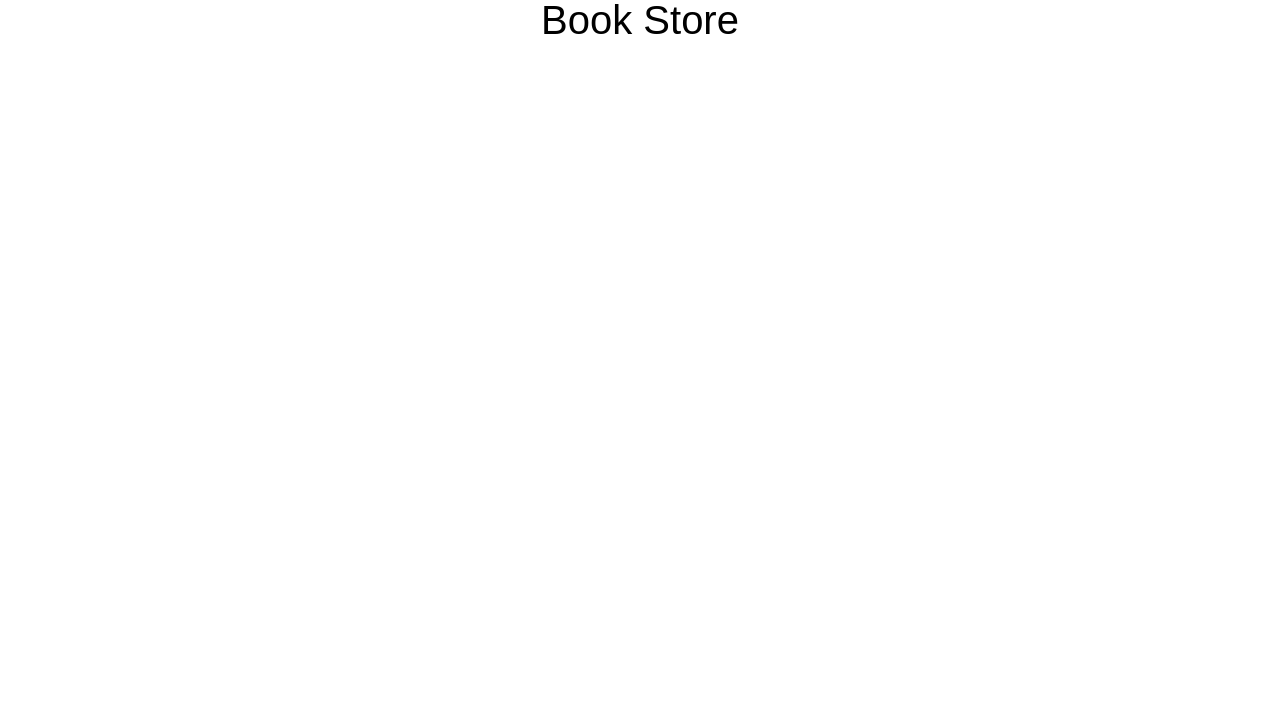
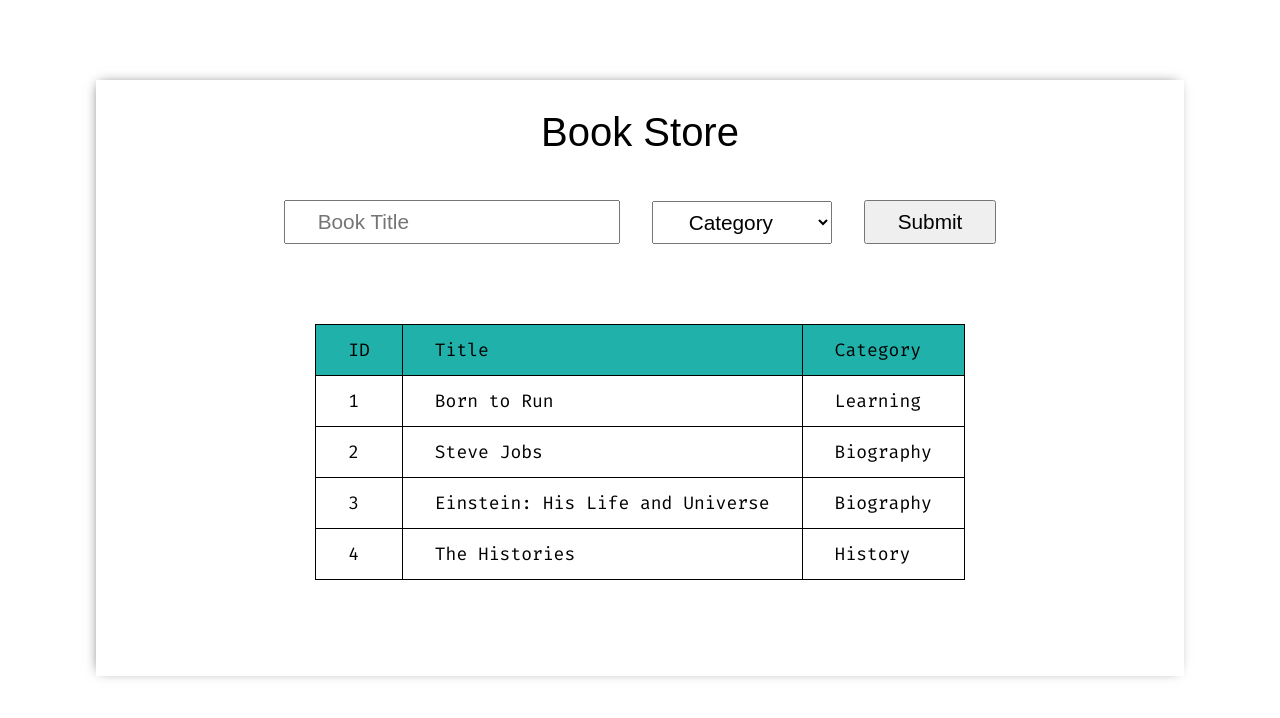
Before and after one commit to kelvin8773/bookstore, a React (Create React App) app: page / in a window 1280 px wide. Shown: the top 718 px of the page. Built offline with nearby package versions, Linux system fonts and the light colour scheme; a web font is replaced by a local one.

Commit message:
finish setup for milestone 2

```diff
--- a/public/index.html
+++ b/public/index.html
@@ -1,14 +1,12 @@
 <!DOCTYPE html>
 <html lang="en">
+
 <head>
   <meta charset="utf-8" />
   <link rel="icon" href="%PUBLIC_URL%/favicon.ico" />
   <meta name="viewport" content="width=device-width, initial-scale=1" />
   <meta name="theme-color" content="#000000" />
-    <meta
-      name="description"
-      content="Web site created using create-react-app"
-    />
+  <meta name="description" content="Book Store CMS" />
   <link rel="apple-touch-icon" href="%PUBLIC_URL%/logo192.png" />
   <!--
       manifest.json provides metadata used when your web app is installed on a
@@ -24,8 +22,9 @@
       work correctly both with client-side routing and a non-root public URL.
       Learn how to configure a non-root public URL by running `npm run build`.
     -->
-    <title>React App</title>
+  <title>Book Store CMS</title>
 </head>
+
 <body>
   <noscript>You need to enable JavaScript to run this app.</noscript>
   <div id="root"></div>
@@ -40,4 +39,5 @@
       To create a production bundle, use `npm run build` or `yarn build`.
     -->
 </body>
+
 </html>
--- /dev/null
+++ b/src/actions/index.js
@@ -0,0 +1,13 @@
+const CREATE_BOOK = 'CREATE_BOOK';
+const REMOVE_BOOK = 'REMOVE_BOOK';
+const CHANGE_FILTER = 'CHANGE_FILTER';
+
+export const createBook = book => ({
+  type: CREATE_BOOK,
+  payload: book,
+});
+
+export const removeBook = book => ({
+  type: REMOVE_BOOK,
+  payload: book,
+});
--- a/src/assets/stylesheets/_custom.scss
+++ b/src/assets/stylesheets/_custom.scss
@@ -0,0 +1,48 @@
+#app-content {
+  width: 80%;
+  margin: 5rem auto;
+  padding: 2rem;
+  -webkit-box-shadow: -2px -1px 12px -5px rgba(0, 0, 0, 0.65);
+  box-shadow: -2px -1px 12px -5px rgba(0, 0, 0, 0.65);
+
+  #app-title {
+    text-align: center;
+  }
+
+  #create-book-form {
+    margin: 2rem auto;
+    display: flex;
+    justify-content: center;
+    align-items: center;
+
+    span {
+      margin: 1rem;
+    }
+
+    input,
+    select,
+    button {
+      padding: 0.5rem 2rem;
+      font-size: 1.3rem;
+    }
+  }
+
+  #book-list {
+    margin: 4rem auto;
+    border-collapse: collapse;
+    border: 1px solid black;
+
+    th,
+    td {
+      margin-bottom: 1rem;
+      padding: 1rem 2rem;
+      text-align: left;
+      border: 1px solid black;
+    }
+
+    th {
+      background-color: lightseagreen;
+    }
+  }
+
+}
--- a/src/assets/stylesheets/_text.scss
+++ b/src/assets/stylesheets/_text.scss
@@ -18,7 +18,7 @@ font-family: 'Kelly Slab', cursive;
 
 body {
   font-family: 'Fira Code', monospace;
-  font-size: 14px;
+  font-size: 18px;
 }
 
 h1 {
--- a/src/components/App.js
+++ b/src/components/App.js
@@ -1,20 +1,16 @@
 import React from 'react';
 
-class App extends React.Component {
-  constructor(pros) {
-    super(pros);
-    this.state = {
+import BookList from '../containers/book_list';
+import BookForm from '../containers/books_form';
 
-    }
-  }
+const App = () => (
+  <div id="app-content">
+    <h1 id="app-title">Book Store</h1>
+    <BookForm />
+    <BookList />
+  </div>
+);
 
-  render() {
-    return (
-      <div>
-        <h1 class="text-center">Book Store</h1>
-      </div>
-    );
-  }
-}
+
 
 export default App;
--- /dev/null
+++ b/src/components/Book.js
@@ -0,0 +1,21 @@
+import React from 'react';
+import PropTypes from 'prop-types'
+
+const Book = ({ book }) => (
+  <tr>
+    <td>{book.id}</td>
+    <td>{book.title}</td>
+    <td>{book.category}</td>
+  </tr>
+);
+
+Book.propTypes = {
+  book: PropTypes.objectOf({
+    id: PropTypes.number,
+    title: PropTypes.string,
+    category: PropTypes.string
+  }),
+}
+
+
+export default Book;
--- /dev/null
+++ b/src/containers/book_list.js
@@ -0,0 +1,32 @@
+import React from 'react';
+import { connect } from 'react-redux';
+
+import { removeBook } from '../actions';
+import Book from '../components/Book';
+
+const BookList = ({ books }) => {
+  return (
+    <table id="book-list">
+      <tr>
+        <th>ID</th>
+        <th>Title</th>
+        <th>Category</th>
+      </tr>
+      {
+        books.map(book => (
+          <Book book={book} />
+        ))
+      }
+    </table>
+  )
+}
+
+const mapStateToProps = state => ({
+  books: state.books
+})
+
+const mapDispatchToProps = dispatch => ({
+  remove: book => dispatch(removeBook(book))
+})
+
+export default connect(mapStateToProps, mapDispatchToProps)(BookList);
--- /dev/null
+++ b/src/containers/books_form.js
@@ -0,0 +1,32 @@
+import React from 'react';
+import { connect } from 'react-redux';
+import { createBook } from '../actions';
+
+const CATEGORIES = ["Action", "Biography", "History", "Horror", "Kids", "Learning", "Sci-Fi"];
+
+const BookForm = ({ dispatch }) => (
+  <form id="create-book-form" action="">
+    <span>
+      <input id="title" type="text" placeholder="Book Title" />
+    </span>
+    <span>
+      <select name="category" id="category">
+        <option default value=''>Category</option>
+        {CATEGORIES.map(cat => (
+          <option value={cat}>{cat}</option>
+        ))
+        }
+      </select>
+    </span>
+
+    <span>
+      <button id="add-book-btn" onClick={dispatch}>Submit</button>
+    </span>
+  </form>
+)
+
+const mapDispatchToProps = dispatch => ({
+  create: book => dispatch(createBook(book))
+});
+
+export default connect(null, mapDispatchToProps)(BookForm);
--- a/src/index.js
+++ b/src/index.js
@@ -1,6 +1,41 @@
 import React from 'react';
 import ReactDOM from 'react-dom';
+import { createStore } from 'redux';
+import { Provider } from 'react-redux';
+
 import App from './components/App';
+import rootReducer from './reducers/index';
+
 import './assets/stylesheets/index.scss';
 
-ReactDOM.render(<App />, document.getElementById('root'));
+const initialState = {
+  books: [
+    {
+      id: 1,
+      title: 'Born to Run',
+      category: 'Learning'
+    },
+    {
+      id: 2,
+      title: 'Steve Jobs',
+      category: 'Biography'
+    },
+    {
+      id: 3,
+      title: 'Einstein: His Life and Universe',
+      category: 'Biography'
+    },
+    {
+      id: 4,
+      title: 'The Histories',
+      category: 'History'
+    },
+
+  ]
+}
+
+ReactDOM.render(
+  <Provider store={createStore(rootReducer, initialState)}>
+    <App />
+  </Provider>,
+  document.getElementById('root'));
--- /dev/null
+++ b/src/reducers/books.js
@@ -0,0 +1,14 @@
+const bookReducer = (state = [], action) => {
+  switch (action.type) {
+    case 'CREATE_BOOK':
+      return [...state, action.book];
+    case 'REMOVE_BOOK':
+      return [
+        ...state.slice(0, action.idx),
+        ...state.slice(action.idx + 1, state.length)]
+    default:
+      return state;
+  }
+}
+
+export default bookReducer;
--- /dev/null
+++ b/src/reducers/index.js
@@ -0,0 +1,6 @@
+import { combineReducers } from 'redux';
+import bookReducer from './books';
+
+export default combineReducers({
+  books: bookReducer,
+});
```
Lines whose indentation alone changed are shown as unchanged.
